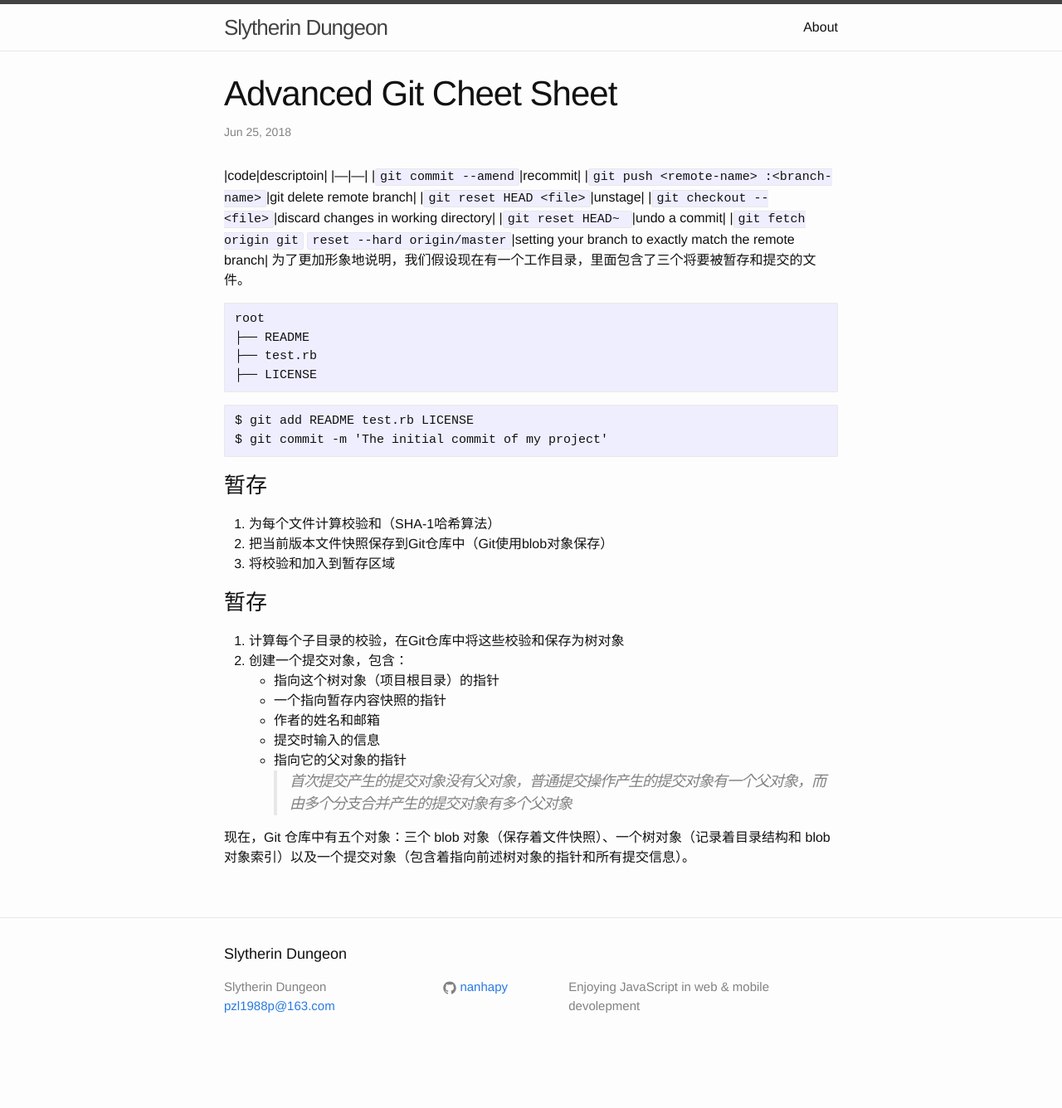
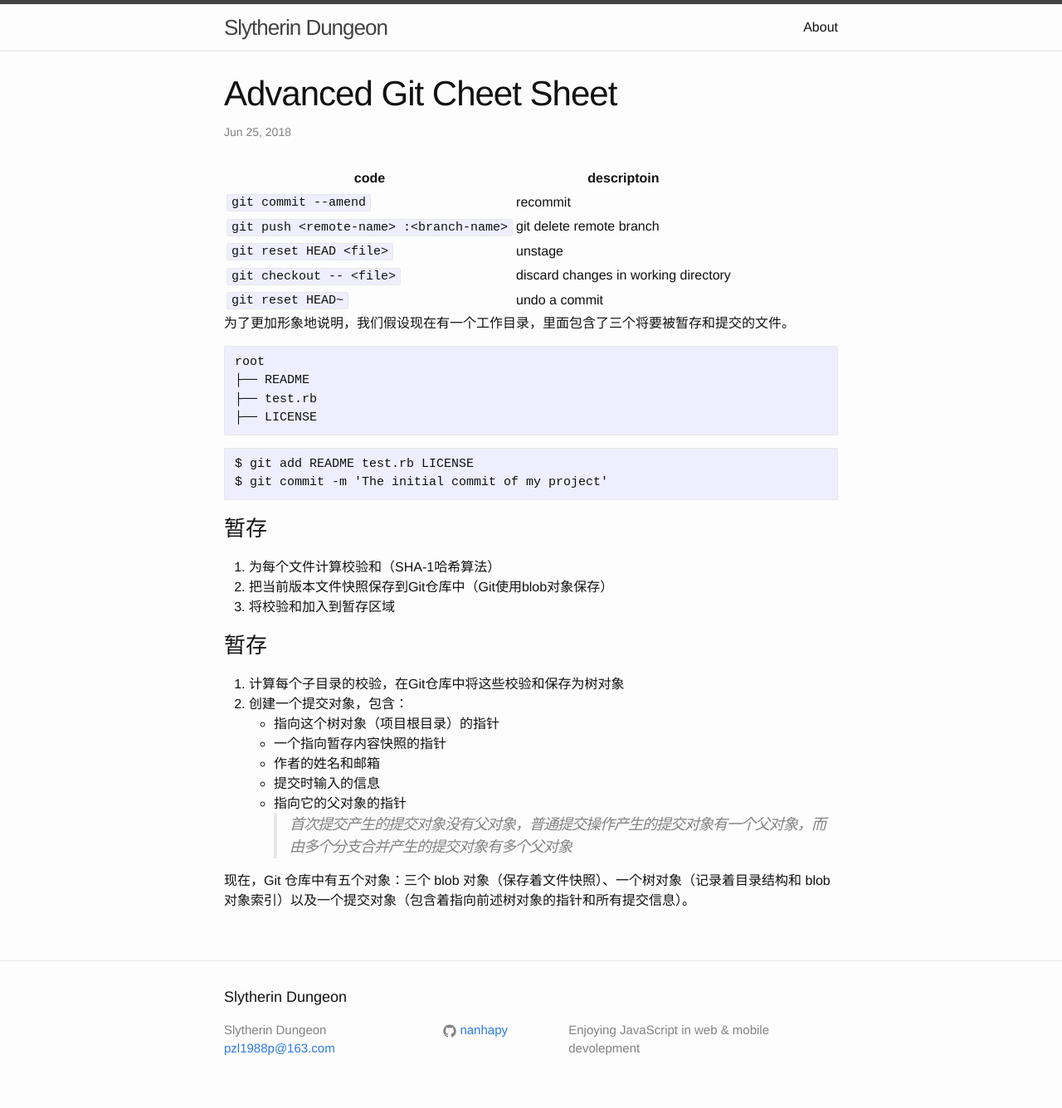
Before and after one commit to nanhapy/nanhapy.github.io, a Jekyll site: the page built from _posts/2018-06-25-git-cheet-sheet.md, in a window 1280 px wide. Shown: the whole page at 83% size. Built offline with Jekyll 4.4.1, drawn with Linux system fonts in a browser that asks for light colours; comment, search, counter and statistics services are not loaded; before the commit the page ends 1284 px from its top, so only the background shows below that.

Commit message:
why still got error

```diff
--- a/_posts/2018-06-25-git-cheet-sheet.md
+++ b/_posts/2018-06-25-git-cheet-sheet.md
@@ -12,7 +12,8 @@ categories: tools
 |`git reset HEAD <file>`|unstage|
 |`git checkout -- <file>`|discard changes in working directory|
 |`git reset HEAD~ `|undo a commit|
-|`git fetch origin git` `reset --hard origin/master`|setting your branch to exactly match the remote branch|
+
+
 为了更加形象地说明，我们假设现在有一个工作目录，里面包含了三个将要被暂存和提交的文件。
 
     root
```
